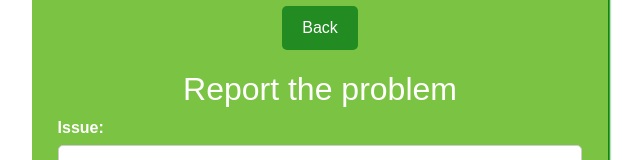
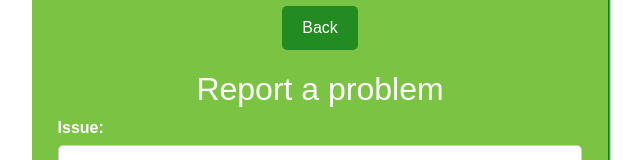
Before and after one commit to KN-cod/goodcitizen, a plain HTML site: page pages/report.html in a window 1280 px wide. Shown: the part 123-283 px from the top of the page, without its empty margins (320-963 px from the left). Drawn offline with nearby package versions, Linux system fonts and the light colour scheme.

Commit message:
Update report.html

```diff
--- a/pages/report.html
+++ b/pages/report.html
@@ -100,7 +100,7 @@
 
 <div class="container">
     <button class="back-button" onclick="window.history.back()">Back</button>
-    <h2>Report the problem</h2>
+    <h2>Report a problem</h2>
     <form id="contact-form">
         <div class="form-group">
             <label for="email">Issue:</label>
```
